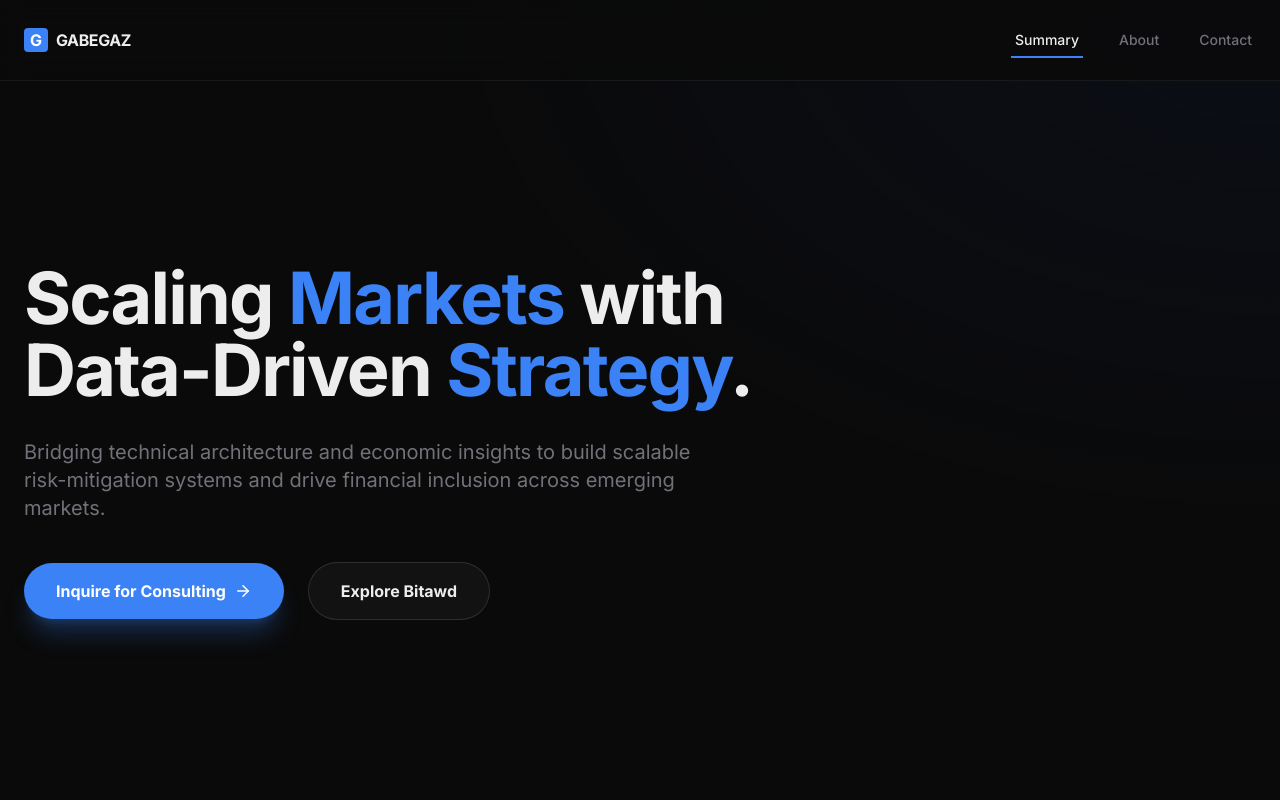
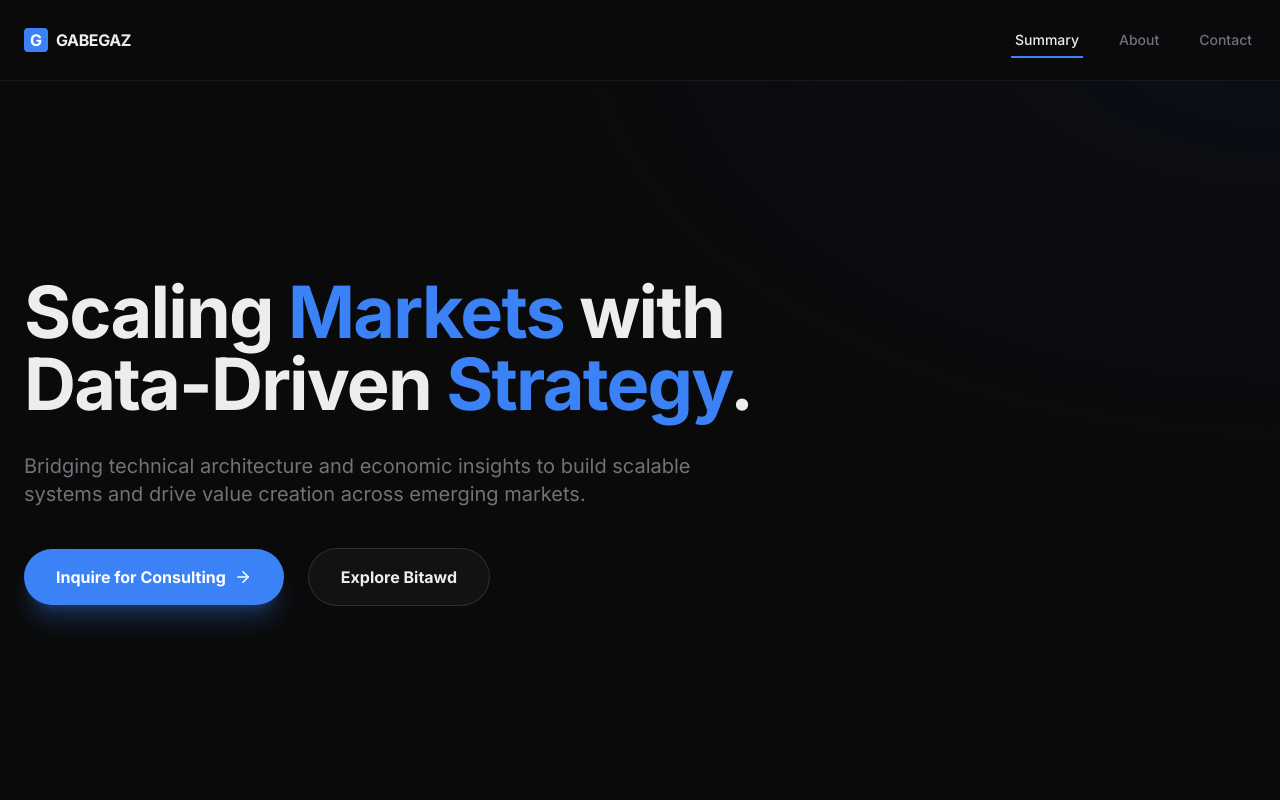
Before and after one commit to gabegaz/gabegaz.github.io, a Next.js app: page / in a window 1280 px wide. Shown: the top 800 px of the page. Built offline with nearby package versions, Linux system fonts and the light colour scheme.

Commit message:
March 19 2026 v2

```diff
--- a/app/page.tsx
+++ b/app/page.tsx
@@ -44,7 +44,7 @@ export default function Home() {
               className="text-base sm:text-lg md:text-xl text-muted-foreground mb-8 md:mb-10 max-w-2xl leading-relaxed"
             >
               Bridging technical architecture and economic insights to build
-              scalable risk-mitigation systems and drive financial inclusion across emerging markets.
+              scalable systems and drive value creation across emerging markets.
             </motion.p>
 
             <motion.div
```
